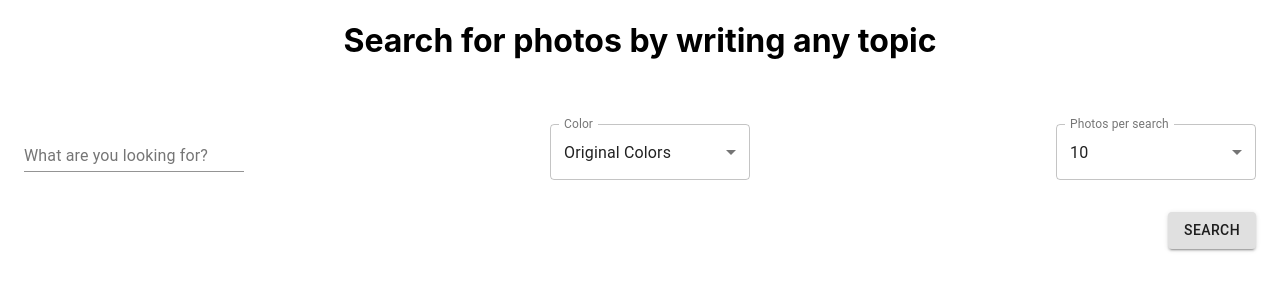
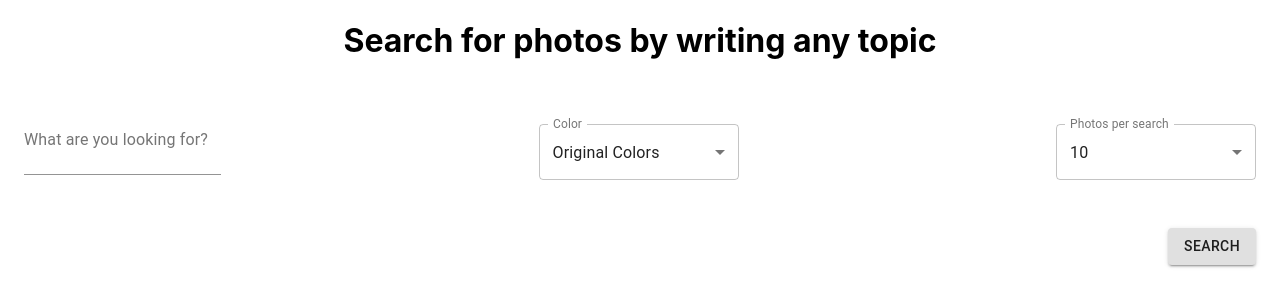
Before and after one commit to mahanmashoof/mobiento, a React (Create React App) app: page / in a window 1280 px wide. Shown: the top 306 px of the page. Built offline with nearby package versions, Linux system fonts and the light colour scheme.

Commit message:
readjusted position of input

```diff
--- a/src/components/Home.js
+++ b/src/components/Home.js
@@ -55,10 +55,12 @@ function Home() {
         Search for photos by writing any topic
       </h1>
       <Box className={classes.form}>
-        <form autoComplete="off">
+        <form autoComplete="off" className={classes.text}>
           <TextField
             id="standard-basic"
             label="What are you looking for?"
+            multiline
+            rows={2}
             value={freeText}
             onChange={handleFreeText}
           />
--- a/src/components/styles.js
+++ b/src/components/styles.js
@@ -5,10 +5,13 @@ export default makeStyles((theme) => ({
     display: "flex",
     flexDirection: "row",
     justifyContent: "space-between",
-    margin: "4rem 0 2rem",
+    margin: "4rem 0 3rem",
     [theme.breakpoints.down("sm")]: {
       flexDirection: "column",
     },
+  },
+  text: {
+    marginTop: "-1rem"
   },
   photoForm: {
     minWidth: 200,
```
Also changed, not shown: 1 other file (tests, documents, lock files or other folders).
